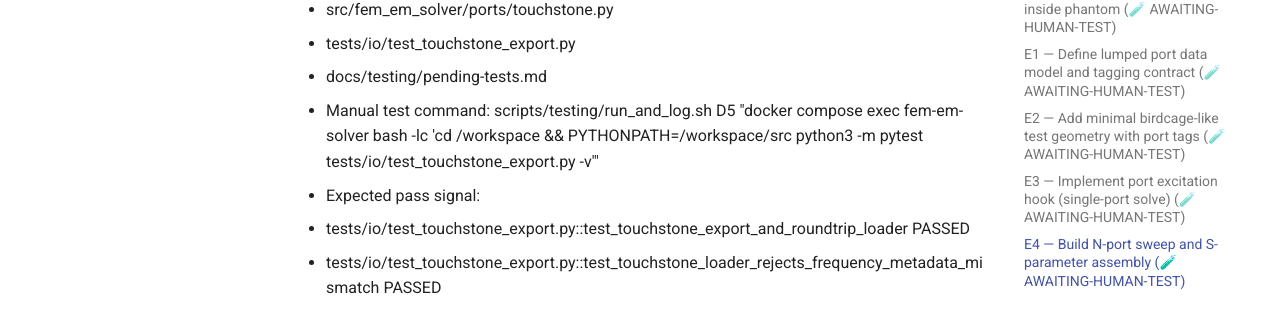
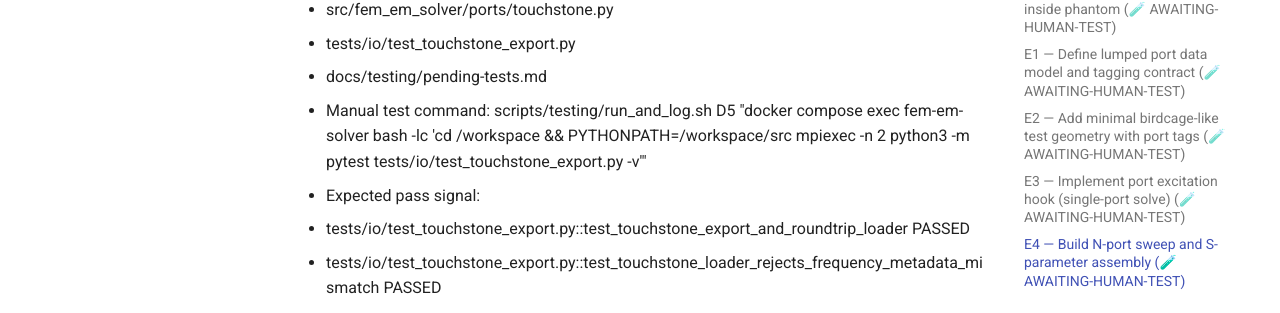
Before and after one commit to awarru/fem-em-solver, an MkDocs documentation site: the page built from docs/testing/pending-tests.md, in a window 1280 px wide and 900 px high, scrolled down 23915 px. Shown: the part 379-692 px from the top of the window. Built offline with MkDocs 1.6.1 and Material for MkDocs 9.7.7, drawn with Linux system fonts in a browser that asks for light colours; comment, search, counter and statistics services are not loaded.

Commit message:
docs: align D5 manual test command format

```diff
--- a/docs/testing/pending-tests.md
+++ b/docs/testing/pending-tests.md
@@ -636,7 +636,7 @@ Optional helpers:
   - src/fem_em_solver/ports/touchstone.py
   - tests/io/test_touchstone_export.py
   - docs/testing/pending-tests.md
-- Manual test command: scripts/testing/run_and_log.sh D5 "docker compose exec fem-em-solver bash -lc 'cd /workspace && PYTHONPATH=/workspace/src python3 -m pytest tests/io/test_touchstone_export.py -v'"
+- Manual test command: scripts/testing/run_and_log.sh D5 "docker compose exec fem-em-solver bash -lc 'cd /workspace && PYTHONPATH=/workspace/src mpiexec -n 2 python3 -m pytest tests/io/test_touchstone_export.py -v'"
 - Expected pass signal:
   - tests/io/test_touchstone_export.py::test_touchstone_export_and_roundtrip_loader PASSED
   - tests/io/test_touchstone_export.py::test_touchstone_loader_rejects_frequency_metadata_mismatch PASSED
```
